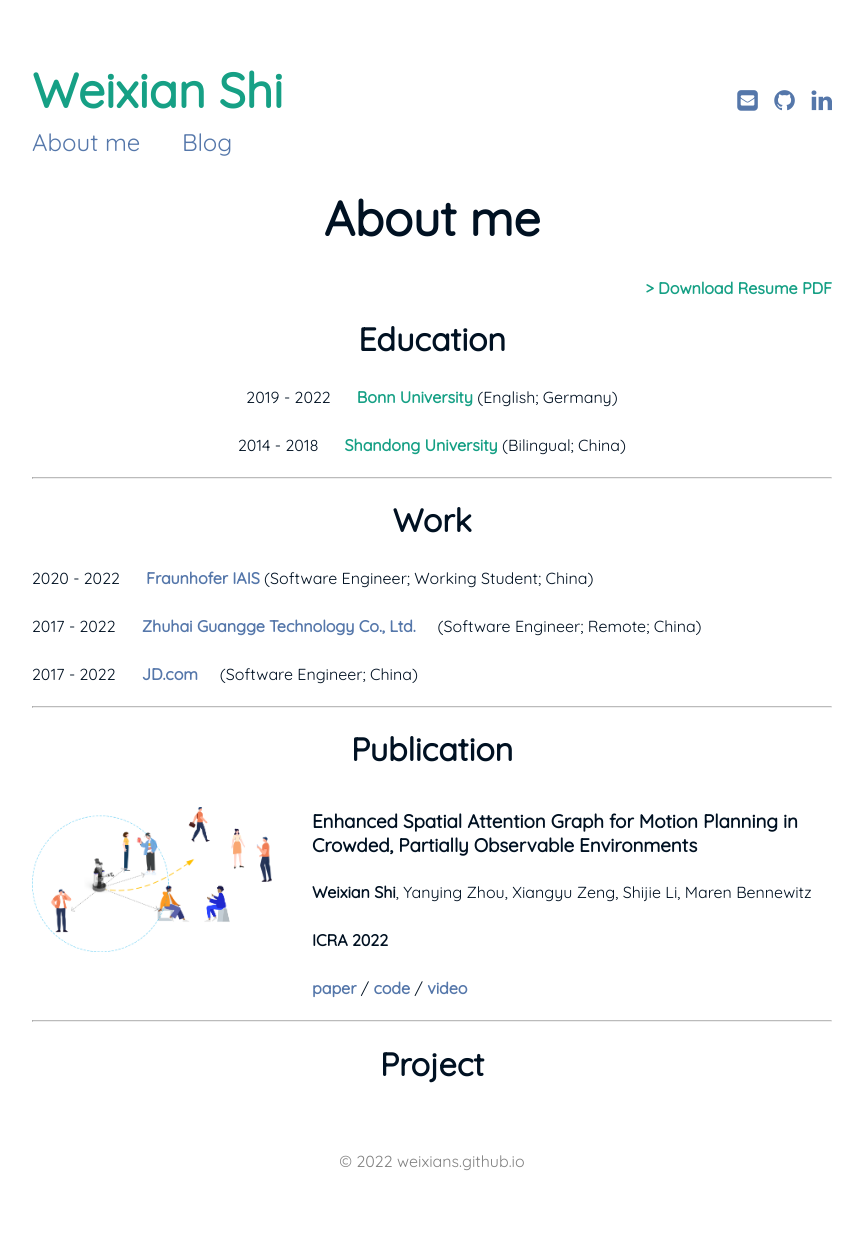
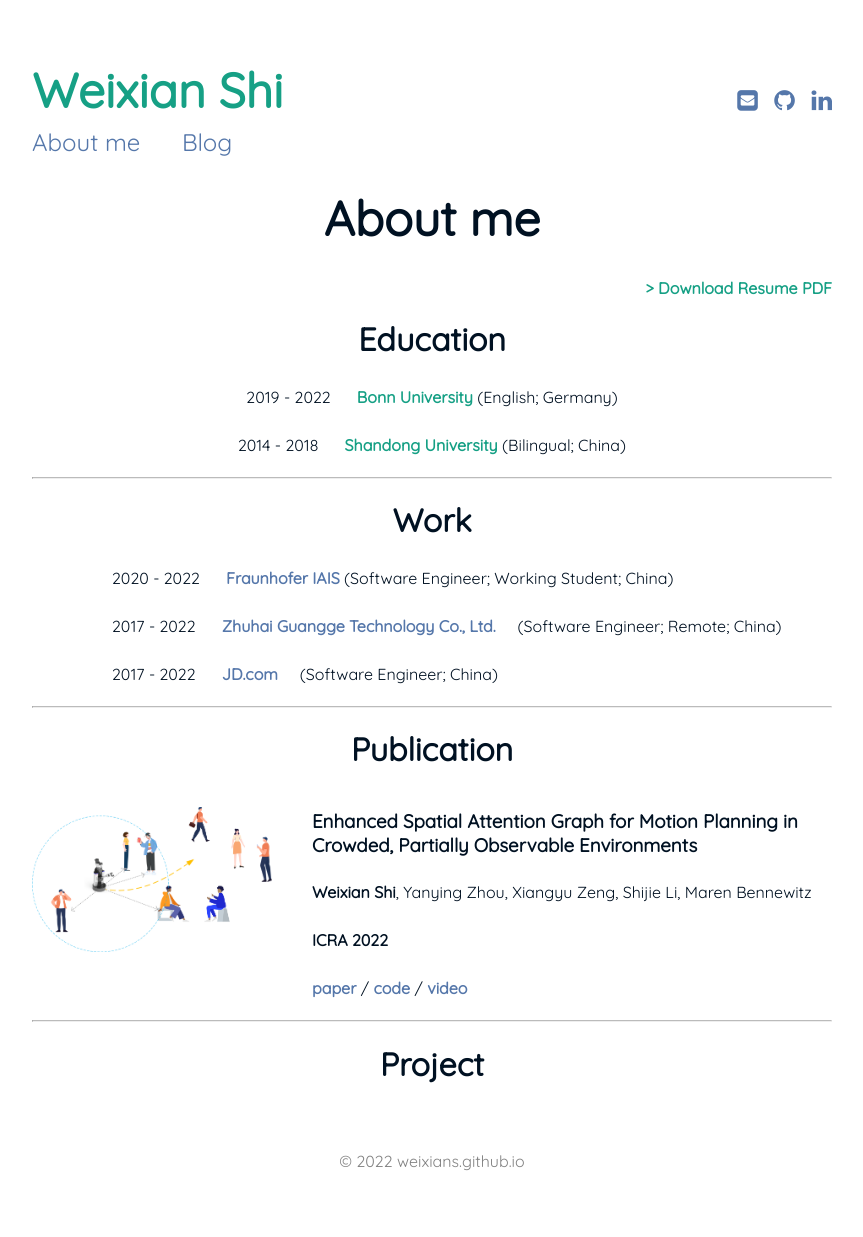
Before and after one commit to weixians/weixians.github.io, a Jekyll site: the page built from about_me.html, in a window 1280 px wide. Shown: the whole page, without its empty margins (208-1071 px from the left). Built offline with Jekyll 4.4.1, drawn with Linux system fonts in a browser that asks for light colours.

Commit message:
change content

```diff
--- a/about_me.html
+++ b/about_me.html
@@ -27,7 +27,7 @@
     <hr class="solid"/>
 
     <h1>Work</h1>
-    <div style="text-align: left">
+    <div style="text-align: left;padding-left: 10%">
         <p>2020 - 2022 &nbsp;&nbsp;&nbsp;&nbsp;
             <strong><a href="https://www.iais.fraunhofer.de/en.html" target="_blank">Fraunhofer IAIS</a>
             </strong> (Software Engineer; Working Student; China)
```
